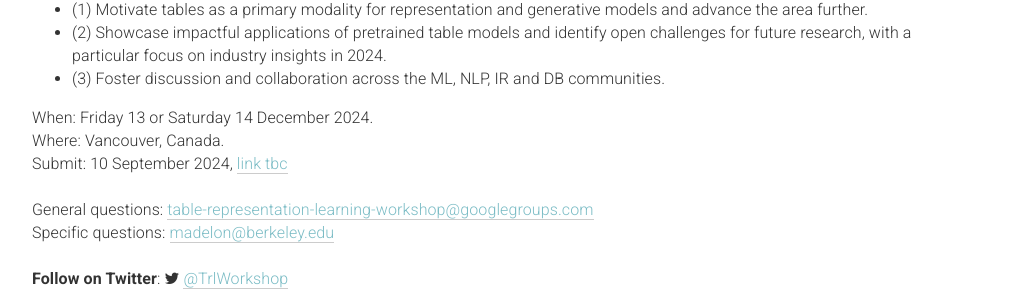
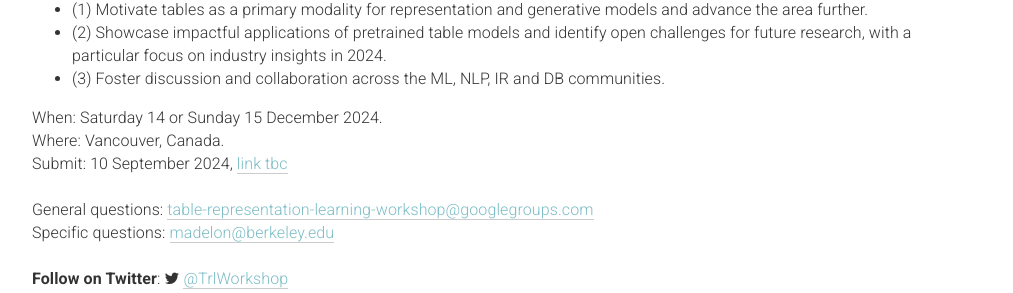
Before and after one commit to table-representation-learning/table-representation-learning.github.io, a Jekyll site: the page built from _pages/home.html, in a window 1280 px wide and 900 px high, scrolled down 332 px. Shown: the part 152-445 px from the top of the window, without its empty margins (133-1146 px from the left). Built offline with Jekyll 4.4.1, drawn with Linux system fonts in a browser that asks for light colours.

Commit message:
Update another occ of ws date

```diff
--- a/_pages/home.html
+++ b/_pages/home.html
@@ -49,7 +49,7 @@ acknowledgements: ""
                     target="blank">FAQ</a>
             </div> -->
             <div>
-                When: Friday 13 or Saturday 14 December 2024.<br>
+                When: Saturday 14 or Sunday 15 December 2024.<br>
                 Where: Vancouver, Canada.<br>
             </div>
             <div>
```
